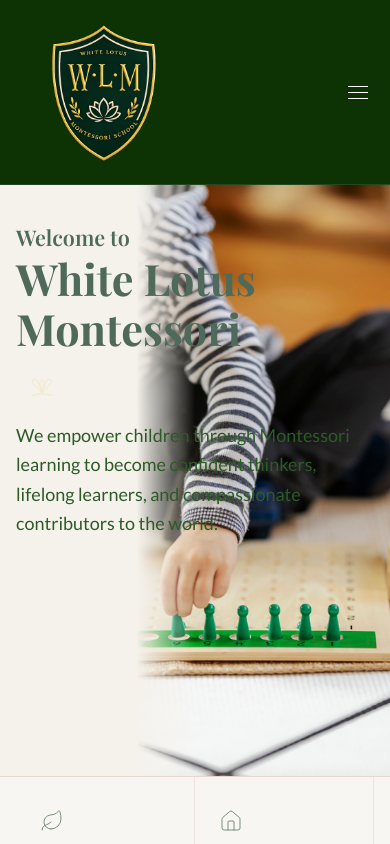
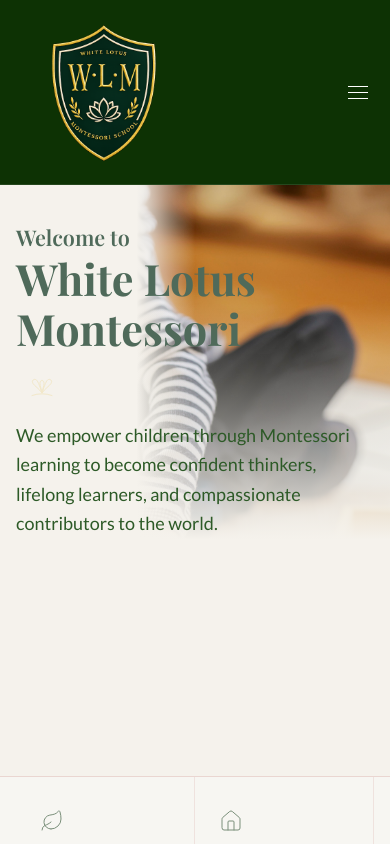
Before and after one commit to shahriyarkhan6/whitelotusmontessori, a Next.js app: page / in a window 390 px wide. Shown: the top 844 px of the page. Built offline with nearby package versions, Linux system fonts and the light colour scheme; a web font is replaced by a local one.

Commit message:
chagnges

```diff
--- a/app/page.tsx
+++ b/app/page.tsx
@@ -164,18 +164,29 @@
     <>
       {/* ── Hero — Full Screen ── */}
       <section className="relative min-h-[70vh] overflow-hidden">
-        {/* Image on the right half */}
-        <div className="absolute right-0 top-0 h-full w-[70%]">
+        {/* Image — full width on mobile, right 70% on desktop */}
+        <div className="absolute right-0 top-0 h-full w-full lg:w-[70%]">
           <Image
             src="/wlm_boy.jpg"
             alt="White Lotus Montessori"
             fill
             priority
-            className="object-cover object-top"
+            className="object-cover object-top lg:object-top"
           />
         </div>
-        {/* Left-to-white fade overlay */}
-        <div className="absolute inset-0 z-10" style={{ background: "linear-gradient(to right, #f5f2ec 35%, transparent 50%)" }} />
+        {/* Fade overlay — bottom-to-top on mobile, left-to-right on desktop */}
+        <div
+          className="absolute inset-0 z-10"
+          style={{
+            background: "linear-gradient(to right, #f5f2ec 35%, transparent 50%)",
+          }}
+        />
+        <div
+          className="absolute inset-0 z-10 lg:hidden"
+          style={{
+            background: "linear-gradient(to top, #f5f2ec 40%, transparent 80%)",
+          }}
+        />
         <div className="relative z-20 max-w-7xl mx-auto px-4 sm:px-6 lg:px-8 pt-10 lg:pt-14 pb-20">
           <div className="max-w-2xl">
             <h1 className="font-heading text-sage-green font-bold leading-[1.15] mb-6">
```
